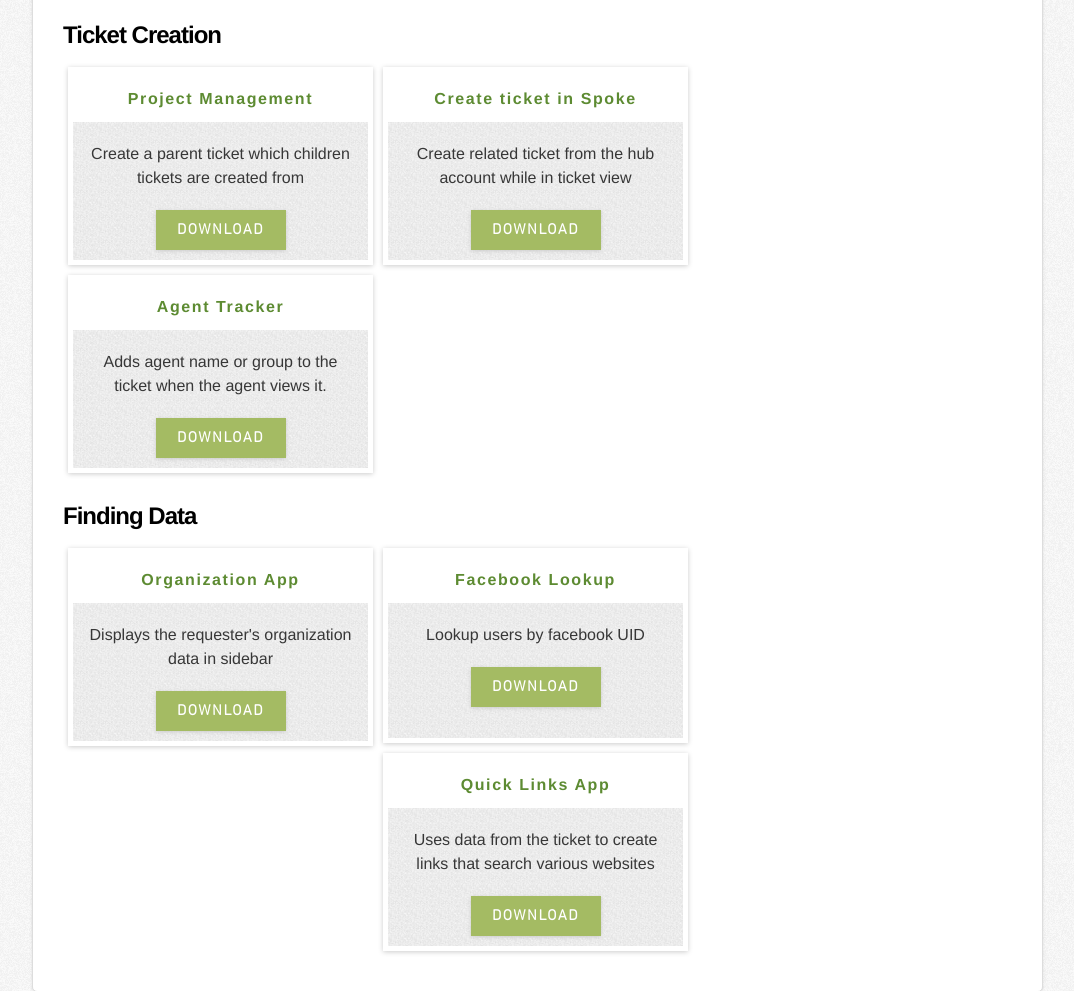
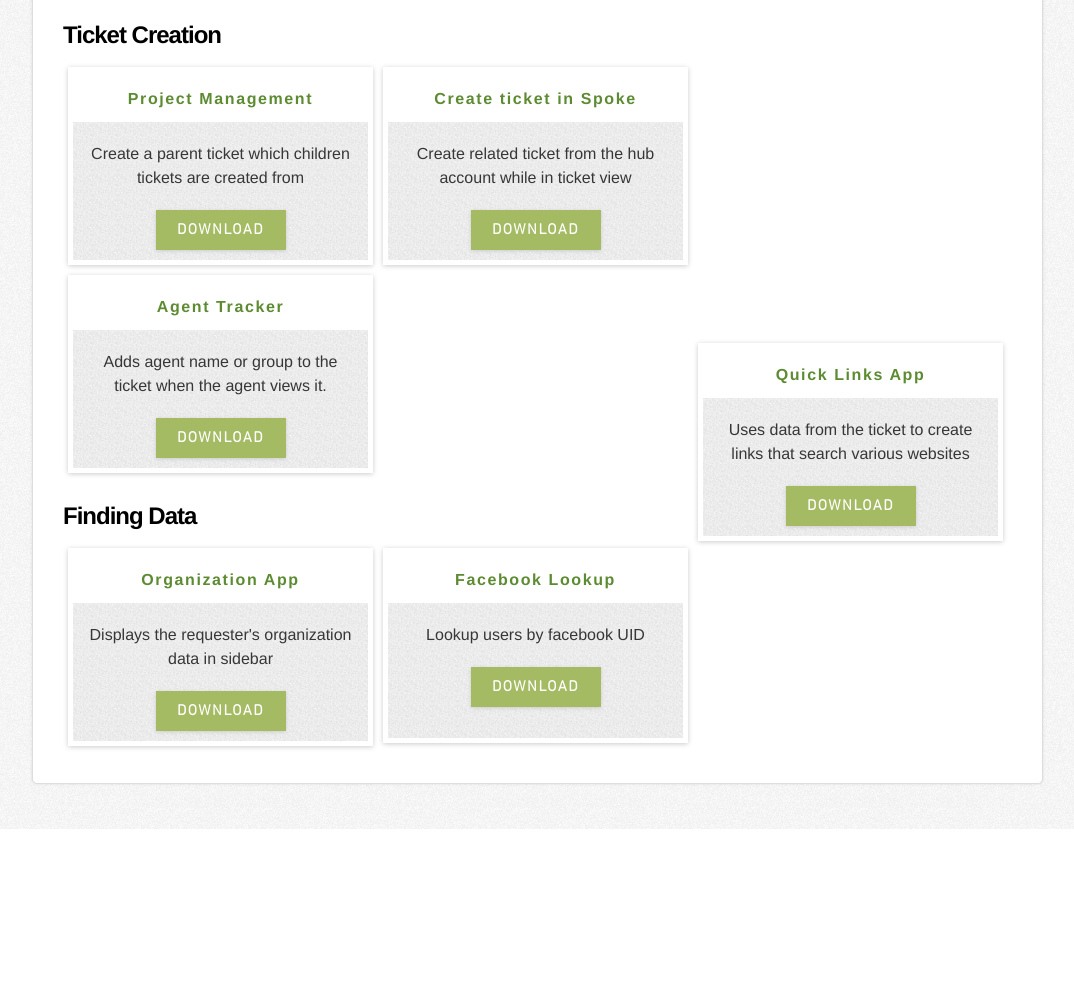
Before and after one commit to ZDLabs/zdlabs.github.com, a plain HTML site: page directory.html in a window 1280 px wide. Shown: the part 865-1856 px from the top of the page, without its empty margins (90-1164 px from the left). After the commit the page ends 1694 px from the top, so only its background shows below. Drawn offline with nearby package versions, Linux system fonts and the light colour scheme.

Commit message:
weird box alignment thing

```diff
--- a/directory.html
+++ b/directory.html
@@ -93,7 +93,7 @@
  <!--              <a class = "dl_button" href="#">Docs</a> -->
               <span data-ref="https://github.com/zendesk/organization_app/archive/master.zip" class = "dl_button dl" id="orgapp-dl">Download</span>
             </li>
-            <li><span class="appname">Quick Links App</span><p>Uses data from the ticket to create links that search various websites</p>
+            <li class="weirdo"><span class="appname">Quick Links App</span><p>Uses data from the ticket to create links that search various websites</p>
 <!--               <a class = "dl_button" href="#">Docs</a>
  -->              <span data-ref="https://github.com/zendesk/quicklinks_app/archive/master.zip" class = "dl_button dl" id="quickapp-dl">Download</span>
             </li>
--- a/javascripts/terms.js
+++ b/javascripts/terms.js
@@ -47,4 +47,9 @@ $(document).ready(function(){
 	$('.getCode').click(function(){
 		pop.popIn();
 	})
+
+	//adjust weird box alignment
+	if ($(window).width() >=1006) {
+		$('.weirdo').css({'float': 'right','marginRight': '-30px','marginTop': '-200px'});
+	};
 });
--- a/stylesheets/stylesheet.css
+++ b/stylesheets/stylesheet.css
@@ -621,6 +621,7 @@ float: none;}
     color: #5D8B32;
   }
 .widgetlist li:nth-of-type(2){float: left; }
+
 /*.widgetlist.three li:nth-of-type(3){float: left; }
 */.dl_button{
   font-family: 'DINNextLTPro-Light';
```
